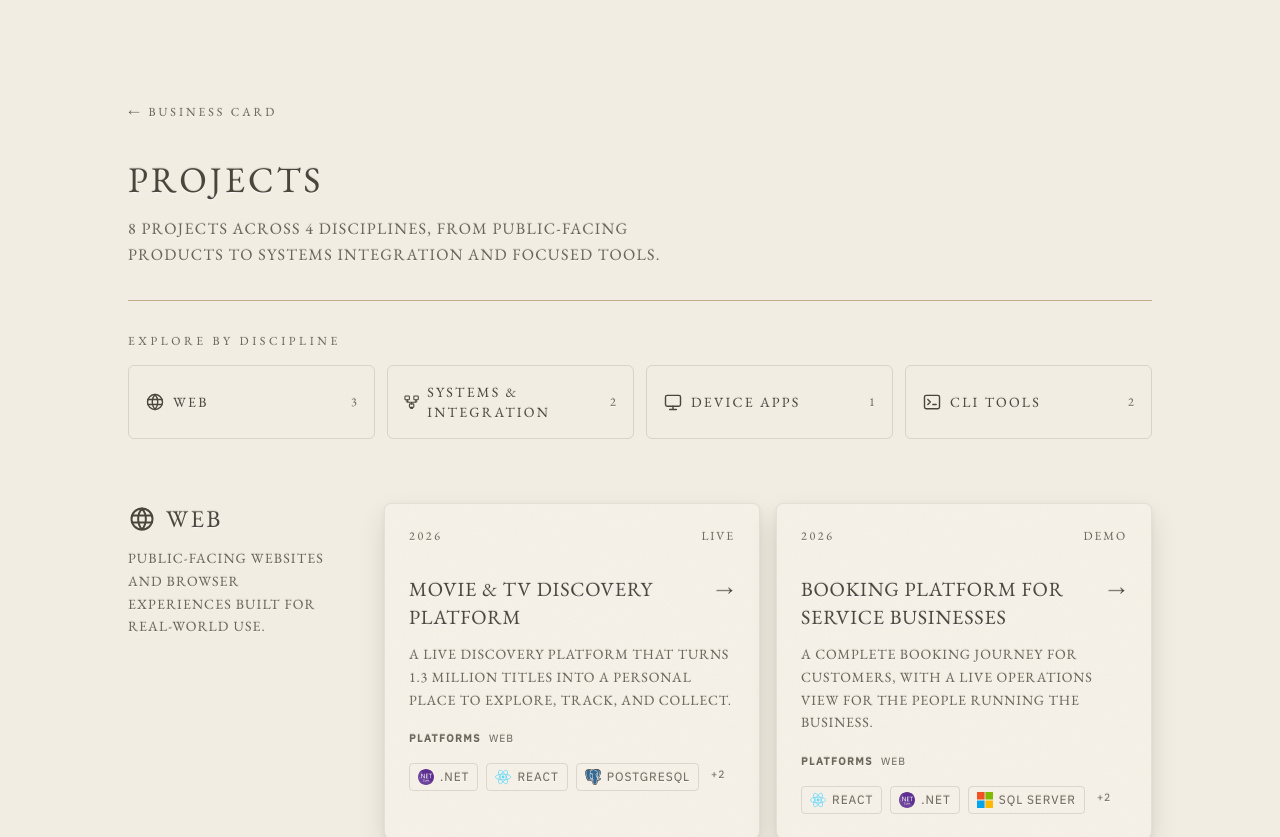
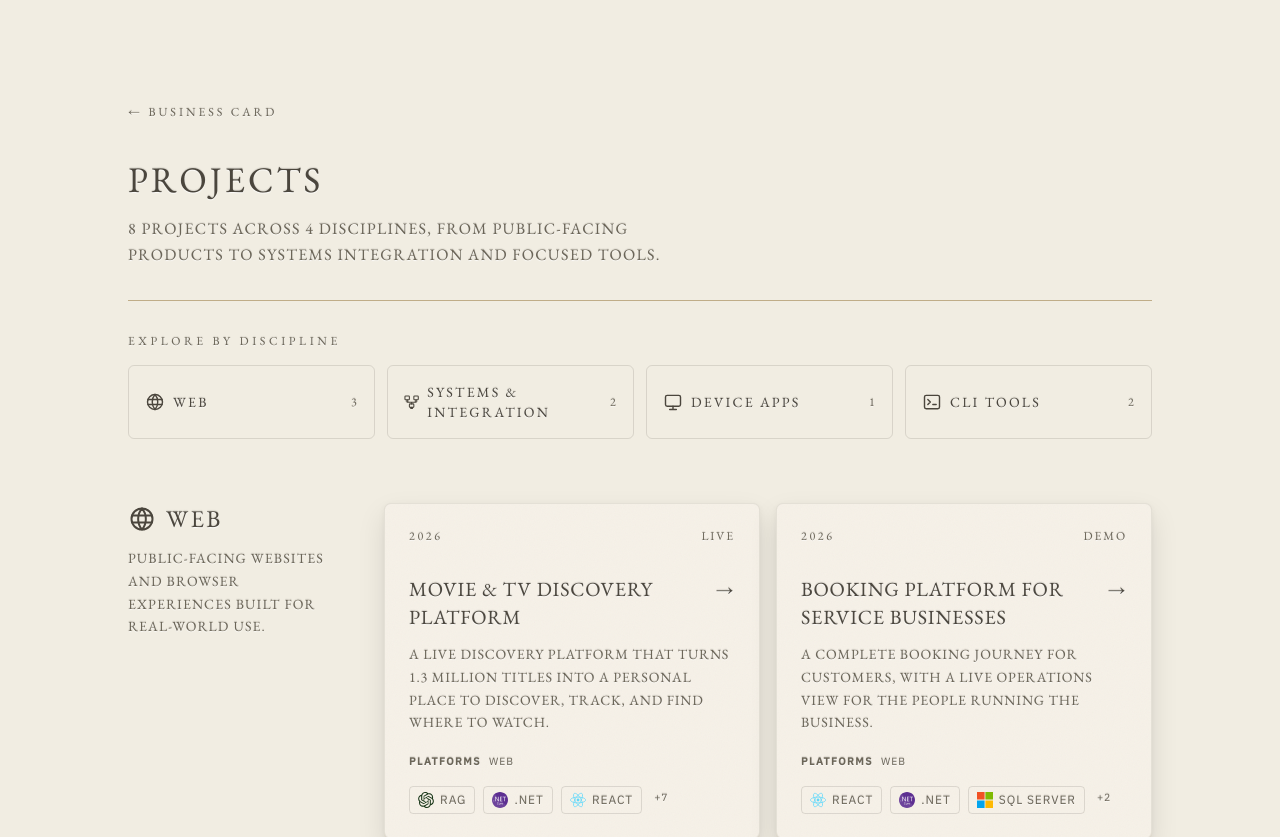
Before and after one commit to faivern/portfolio, a Next.js app: page /projects in a window 1280 px wide. Shown: the top 837 px of the page. Built offline with nearby package versions, Linux system fonts and the light colour scheme; no server answers.

Commit message:
minor changes

```diff
--- a/app/projects/data.ts
+++ b/app/projects/data.ts
@@ -74,43 +74,57 @@ export const projects: Project[] = [
     slug: "Cinelas",
     title: "Movie & TV Discovery Platform",
     tagline:
-      "A live discovery platform that turns 1.3 million titles into a personal place to explore, track, and collect.",
+      "A live discovery platform that turns 1.3 million titles into a personal place to discover, track, and find where to watch.",
     description:
-      "Cinelas helps people discover, track, rate, and organise more than 1.3 million movies and TV shows.",
+      "Cinelas combines movie and TV tracking with an Azure OpenAI RAG pipeline for grounded, natural-language discovery.",
     problem:
       "Streaming offers endless choice, but finding something worth watching often means bouncing between services, lists, and review sites.",
     solution:
       "Cinelas brings discovery, rich title information, personal lists, viewing progress, and detailed ratings into one responsive product anyone can use.",
     highlights: [
       {
-        title: "Live product",
-        detail: "Anyone can create an account and use it today.",
+        title: "Ask naturally",
+        detail:
+          "Search by mood, theme, plot, actor, or half-remembered scene, not just predefined filters.",
       },
       {
         title: "1.3M+ titles",
-        detail: "Movies and shows stay searchable in one catalogue.",
+        detail:
+          "Movies and shows stay searchable in one catalogue.",
       },
       {
-        title: "One home for taste",
-        detail: "Lists, progress, and four-part ratings travel together.",
+        title: "Discovery to decision",
+        detail:
+          "Move from a suggestion to streaming providers, custom lists, viewing progress, and detailed ratings.",
       },
     ],
     technicalProof: [
       {
-        title: "Fast repeat browsing",
+        title: "Grounded recommendations (RAG)",
         detail:
-          "A caching layer remembers frequently requested movie data instead of fetching it again.",
+          "Cinelas uses retrieval-augmented generation (RAG): it searches 15,000 prepared movie and show records by meaning, then gives the closest matches to Azure OpenAI to choose and explain. The AI works from real catalogue results instead of guessing.",
       },
       {
-        title: "Fairer rankings",
+        title: "Reliable, controlled AI",
         detail:
-          "Bayesian scoring balances a high rating against how many people actually rated the title.",
+          "Cinelas removes titles already watched and checks every suggestion against its catalogue, preventing invented results. Sign-in, usage limits, caching, and monitoring keep the live service reliable and its costs predictable.",
       },
     ],
     year: "2026",
     category: "Web",
     platforms: ["Web"],
-    techStack: [".NET", "React", "PostgreSQL", "Docker", "Azure"],
+    techStack: [
+      "RAG",
+      ".NET",
+      "React",
+      "Azure",
+      "Docker",
+      "pgvector",
+      "TypeScript",
+      "PostgreSQL",
+      "Tailwind CSS",
+      "Azure OpenAI",
+    ],
     status: "live",
     githubUrl: "https://www.github.com/faivern/streaming-app",
     liveUrl: "https://cinelas.com",
@@ -123,11 +137,11 @@ export const projects: Project[] = [
         caption: "The live discovery experience at cinelas.com.",
       },
       {
-        src: "/projects/Cinelas/discover.webp",
-        width: 1186,
+        src: "/projects/Cinelas/ai-chat.png",
+        width: 986,
         height: 1185,
-        alt: "Cinelas discover panel with filters for finding movies and television shows",
-        caption: "Focused filters help turn a huge catalogue into a useful shortlist.",
+        alt: "Cinelas AI chat with RAG pipeline showing a recommendation for a movie based on a natural-language question",
+        caption: "Turns natural-language questions into grounded recommendations.",
       },
       {
         src: "/projects/Cinelas/review.webp",
--- a/lib/technology-badge.tsx
+++ b/lib/technology-badge.tsx
@@ -16,8 +16,11 @@ const technologyIcons: Record<string, TechStackIconName> = {
   SignalR: dotnet,
   React: "react",
   PostgreSQL: "postgresql",
+  pgvector: "postgresql",
   Docker: "docker",
   Azure: "azure",
+  "Azure OpenAI": "openai",
+  RAG: "openai",
   "SQL Server": "microsoft",
   Twilio: "twilio",
   Java: "java",
```
Also changed, not shown: public/projects/Cinelas/ai-chat.png (added).
